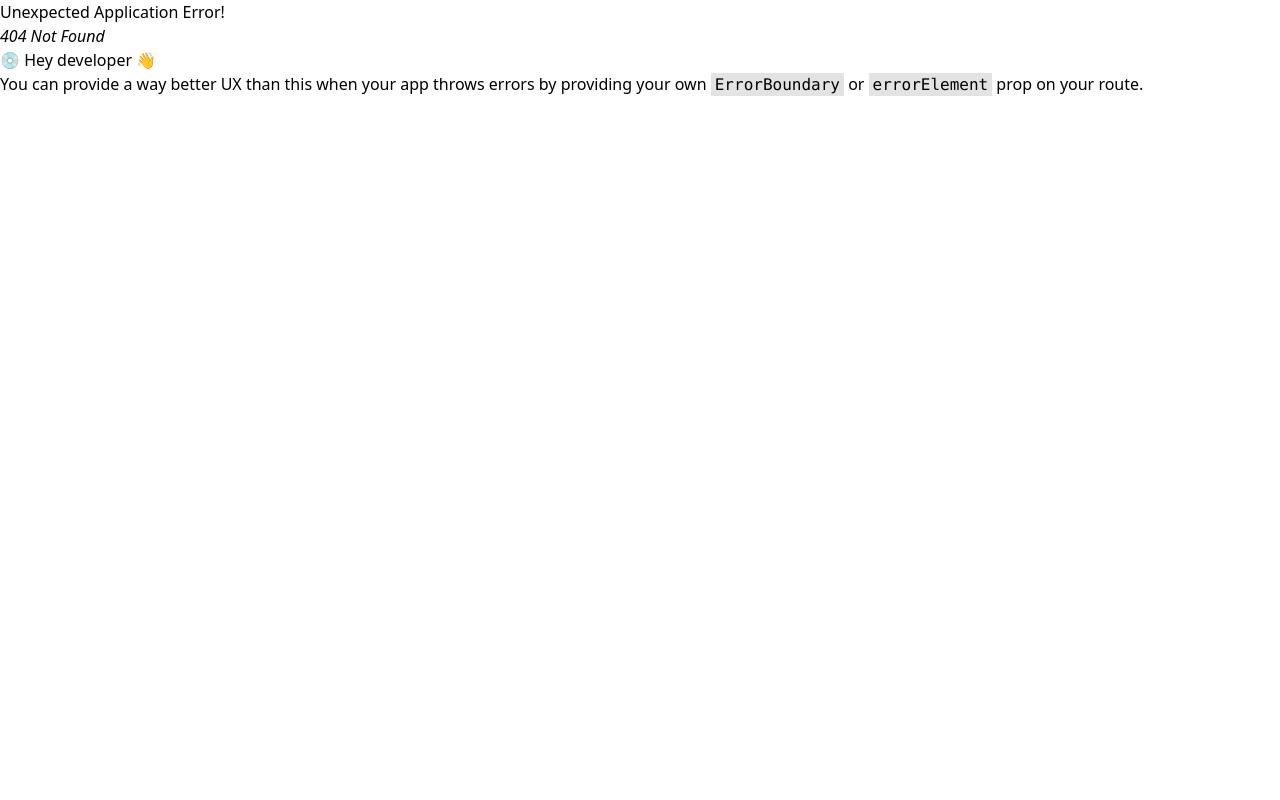
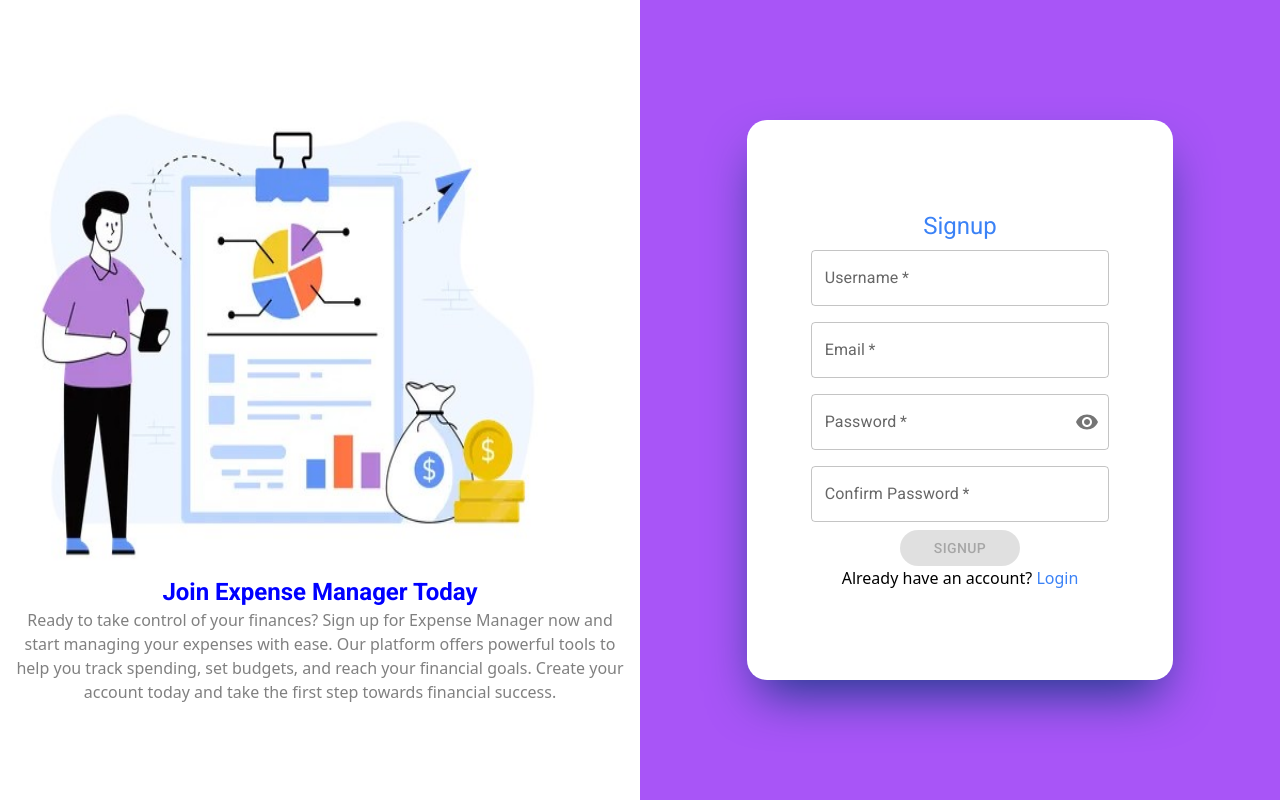
Before and after one commit to Syed-Ali-Jawad/ExpenseEase, a React (Vite) app: page /ExpenseEase/signup in a window 1280 px wide. Before the commit this address had no page. Built offline with nearby package versions, Linux system fonts and the light colour scheme.

Commit message:
adjusting routing

```diff
--- a/src/Components/DeleteAccountAlertModal.jsx
+++ b/src/Components/DeleteAccountAlertModal.jsx
@@ -19,7 +19,7 @@ export default function DeleteAccountAlertModal() {
   const userData = useSelector((state) => state.userDetail);
   const navigate = useNavigate();
   function deleteAccountHandler() {
-    navigate("/login");
+    navigate("/ExpenseEase/");
     dispatch(isDeleteAccountModalOpen(false));
     let itemsToRemove = [];
     for (let i = 0; i < localStorage.length; i++) {
--- a/src/Components/NavBar.jsx
+++ b/src/Components/NavBar.jsx
@@ -303,7 +303,8 @@ export default function NavBar() {
         >
           <MenuItem
             onClick={() => {
-              navigate("/"), localStorage.removeItem("Logged in ID");
+              navigate("/ExpenseEase/"),
+                localStorage.removeItem("Logged in ID");
               setIsSettingsMenuOpen(false);
             }}
             sx={{ color: "black" }}
--- a/src/Pages/LoginPage.jsx
+++ b/src/Pages/LoginPage.jsx
@@ -28,7 +28,7 @@ export default function LoginPage() {
         setLoginError(null);
         localStorage.setItem("Logged in ID", JSON.stringify(userdata));
         dispatch(setUserDetail(userdata));
-        navigate("/home");
+        navigate("/ExpenseEase/home");
       } else {
         setLoginError(<p>Wrong Credentials</p>);
       }
@@ -102,7 +102,7 @@ export default function LoginPage() {
           </Button>
           <p>
             Don't have an account?{" "}
-            <Link className="text-blue-500" to="/signup">
+            <Link className="text-blue-500" to="/ExpenseEase/signup">
               SignUp
             </Link>{" "}
           </p>
--- a/src/Pages/SignupPage.jsx
+++ b/src/Pages/SignupPage.jsx
@@ -39,7 +39,7 @@ export default function SignupPage() {
       })
     );
     localStorage.setItem(`${email} IncomeAccounts`, JSON.stringify(["Cash"]));
-    navigate("/login");
+    navigate("/ExpenseEase/");
   }
   return (
     <div className="w-screen h-screen sm:grid grid-cols-2">
@@ -146,7 +146,7 @@ export default function SignupPage() {
           </Button>
           <p>
             Already have an account?{" "}
-            <Link className="text-blue-500" to="/">
+            <Link className="text-blue-500" to="/ExpenseEase/">
               Login
             </Link>{" "}
           </p>
--- a/src/main.jsx
+++ b/src/main.jsx
@@ -10,9 +10,9 @@ import { Provider } from "react-redux";
 import store from "./Store.js";
 
 const router = createBrowserRouter([
-  { path: "/", element: <LoginPage /> },
-  { path: "/signup", element: <SignupPage /> },
-  { path: "/home", element: <Home /> },
+  { path: "/ExpenseEase/", element: <LoginPage /> },
+  { path: "/ExpenseEase/signup", element: <SignupPage /> },
+  { path: "/ExpenseEase/home", element: <Home /> },
 ]);
 ReactDOM.createRoot(document.getElementById("root")).render(
   <React.StrictMode>
```
